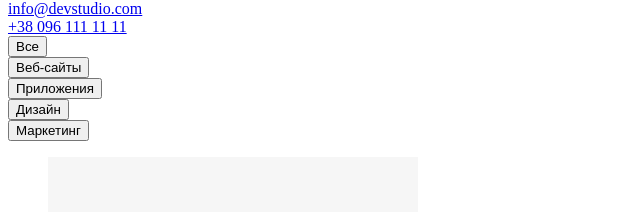
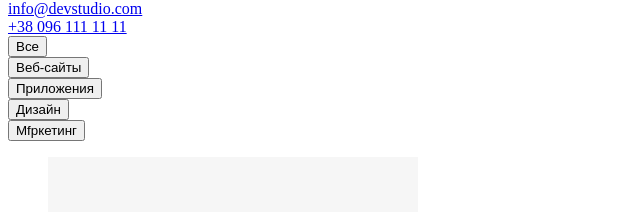
Before and after one commit to yerma4ok/goit-markup-hw-02, a plain HTML site: page portfolio.html in a window 1280 px wide. Shown: the part 112-324 px from the top of the page, 0-640 px from the left. Drawn offline with Linux system fonts and the light colour scheme.

```diff
--- a/portfolio.html
+++ b/portfolio.html
@@ -38,7 +38,7 @@
             <button type="button">Дизайн</button>
         </section>
         <section>
-            <button type="button">Маркетинг</button>
+            <button type="button">Мfркетинг</button>
         </section>
         <section>
             <ul>
```
